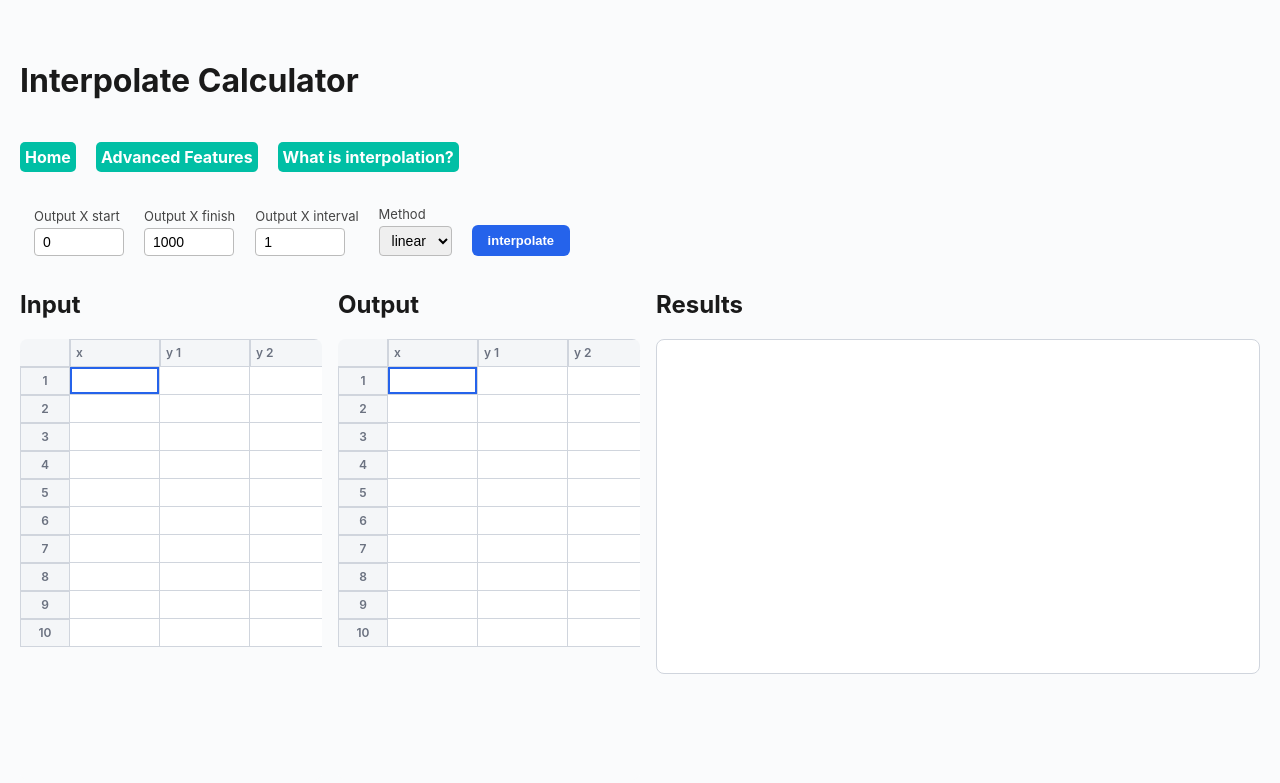
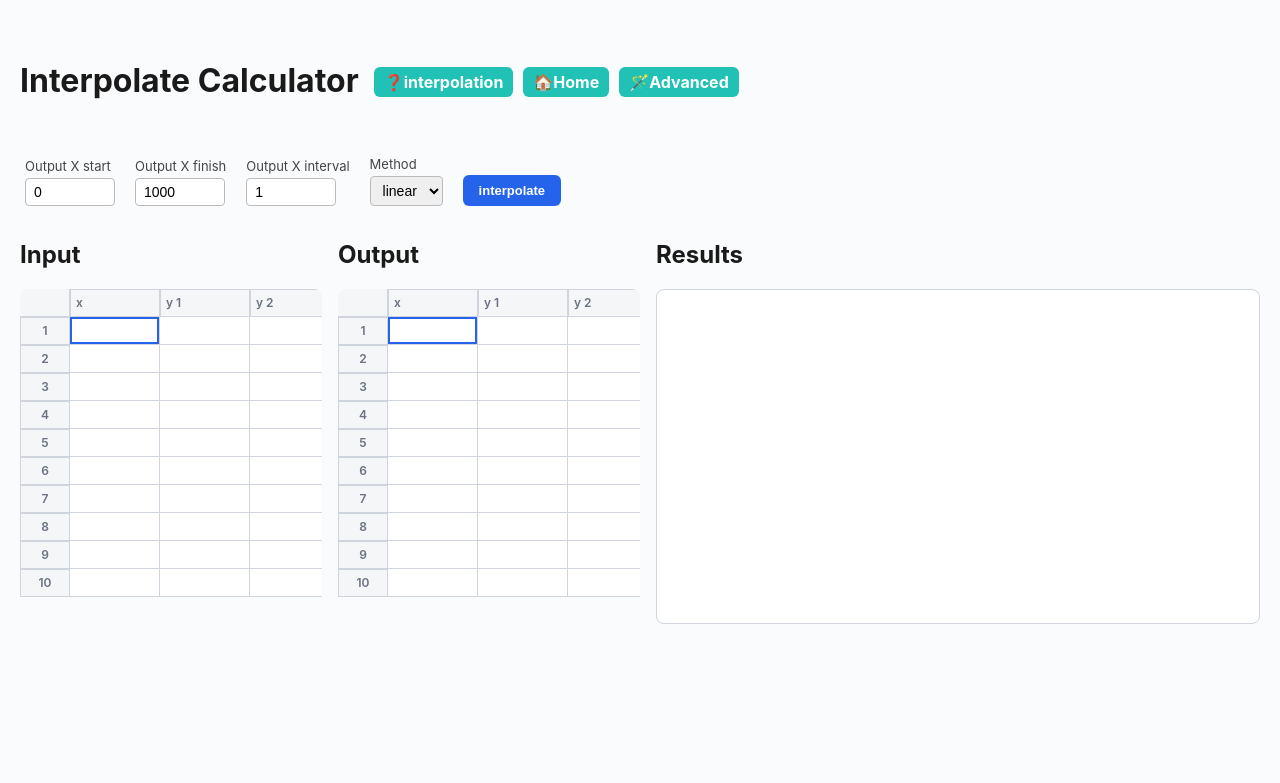
Before and after one commit to ryu158/144_nix, a plain HTML site: page pyt/webui/interp3/prj/interpolate/index_interpolate.html in a window 1280 px wide. Drawn offline with Linux system fonts and the light colour scheme.

Commit message:
webUI_interpolate, 19

```diff
--- a/pyt/webui/interp3/dev_basic/style.css
+++ b/pyt/webui/interp3/dev_basic/style.css
@@ -36,7 +36,7 @@ body {
   flex: none;
   display: flex;
   align-items: center;
-  gap: 14px;
+  gap: 5px;
 }
 
 .primary-btn {
@@ -384,9 +384,9 @@ body {
 	height: 0;
 }
 .kofi-button {
-  transform: scale(0.9) !important; /* Adjust this value (e.g., 0.7 for even smaller) */
+  transform: scale(0.75) !important; /* Adjust this value (e.g., 0.7 for even smaller) */
   transform-origin: auto;          /* Keeps it scaling from the center */
-  margin: 20px auto !important;       /* Adjust vertical allign for button*/
+  margin: -4px -25px !important;       /* Adjust vertical allign for button*/
 }
 .kofitext {
   font-size: 18px !important;
@@ -405,17 +405,18 @@ body {
 }
 .teal-button-link {
   display: inline-block;
-  background-color: #00bfa5;
+  background-color: #21c2b5;
   color: #ffffff;
   text-decoration: none;
   font-weight: normal;
-  padding: 5px 5px;
-  border-radius: 5px;
+  padding: 5px 10px;
+  border-radius: 6px;
+  margin: 25px -5px !important;
 
   transition: background-color 0.2s ease, transform 0.2s ease;
 }
 .teal-button-link:hover {
-  background-color: #008b78;
+  background-color: #00bfa5;
   color: #ffffff;
   text-decoration: none;
 
--- a/pyt/webui/interp3/prj/interpolate/index_interpolate.html
+++ b/pyt/webui/interp3/prj/interpolate/index_interpolate.html
@@ -15,29 +15,15 @@
 				<div class="field">
 					<h1>Interpolate Calculator</h1>
 				</div>
-				<div class="field">
-					<script type='text/javascript' src='https://storage.ko-fi.com/cdn/widget/Widget_2.js'>
-					</script>
-					<script type='text/javascript'>kofiwidget2.init('Buy me a coffee?', '#21c2b5', 'N6P8238CBS');kofiwidget2.draw();
-					</script>
-				</div>
-			</div>
-			<div class="controls-row">
-				<div class="field">
-					<a href="https://ryuora144.duckdns.org/interpolate" target="_blank" rel="noopener" class="teal-button-link">
-						<strong>Home</strong>
-					</a>
-				</div>
-				<div class="field">
-					<a href="https://ryuora144.duckdns.org" target="_blank" rel="noopener" class="teal-button-link">
-						<strong>Advanced Features</strong>
-					</a>
-				</div>
-				<div class="field">
-					<a href="https://ryuora144.duckdns.org" target="_blank" rel="noopener" class="teal-button-link">
-						<strong>What is interpolation?</strong>
-					</a>
-				</div>
+				<a href="https://ryuora144.duckdns.org" target="_blank" rel="noopener" class="teal-button-link">
+					<strong>❓interpolation</strong>
+				</a>
+				<a href="https://ryuora144.duckdns.org/interpolate" target="_blank" rel="noopener" class="teal-button-link">
+					<strong>🏠Home</strong>
+				</a>
+				<a href="https://ryuora144.duckdns.org/interpolate" target="_blank" rel="noopener" class="teal-button-link">
+					<strong>🪄Advanced</strong>
+				</a>
 			</div>
 		</header>
 
@@ -64,6 +50,10 @@
 						</select>
 					</div>
 					<button id="genRangeBtn" class="primary-btn">interpolate</button>
+					<script type='text/javascript' src='https://storage.ko-fi.com/cdn/widget/Widget_2.js'>
+					</script>
+					<script type='text/javascript'>kofiwidget2.init('Buy me a coffee?', '#21c2b5', 'N6P8238CBS');kofiwidget2.draw();
+					</script>
 
 
 				</div>
```
